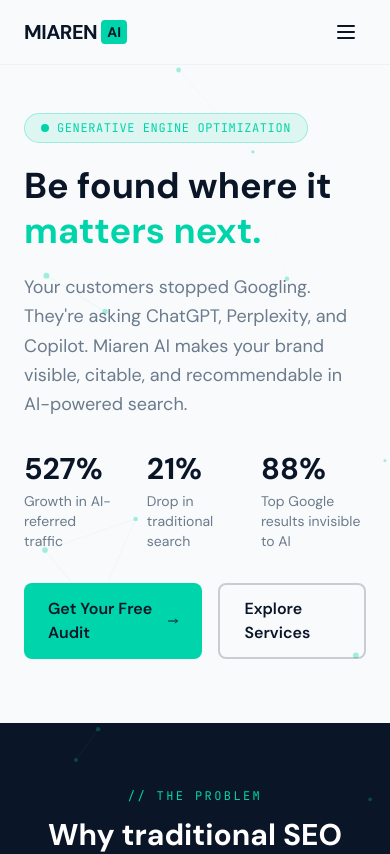
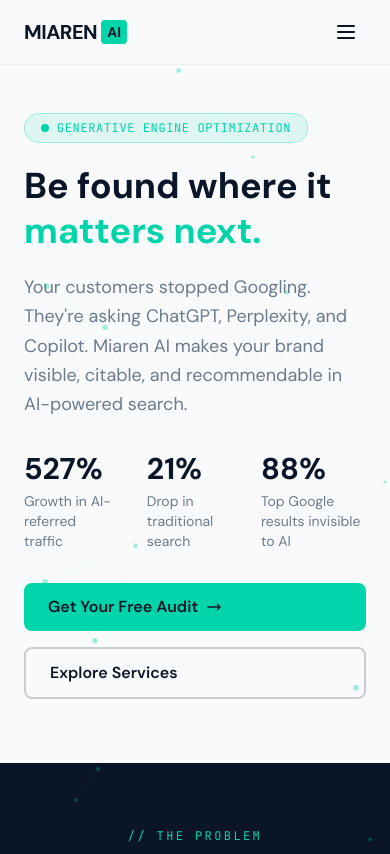
Before and after one commit to miac-design/miarenai, a Next.js app: page / in a window 390 px wide. Shown: the top 854 px of the page. Built offline with nearby package versions, Linux system fonts and the light colour scheme.

Commit message:
fix: mobile buttons stacking, clean LinkedIn URL, fix schema image extension
- Hero buttons: flex-col on mobile, flex-row on sm+ (no more crowding)
- Footer: removed ?viewAsMember=true from LinkedIn URL
- Person schema: .jpg → .png (matches actual file)

```diff
--- a/app/page.tsx
+++ b/app/page.tsx
@@ -46,7 +46,7 @@
                 </div>
               </div>
 
-              <div className="flex gap-4 mt-8">
+              <div className="flex flex-col sm:flex-row gap-4 mt-8">
                 <Link href="/contact" className="btn-primary">
                   Get Your Free Audit
                   <svg className="w-4 h-4" fill="none" viewBox="0 0 24 24" stroke="currentColor">
--- a/components/Footer.tsx
+++ b/components/Footer.tsx
@@ -22,7 +22,7 @@
               <Link href="/contact" className="block text-sm text-gray-400 hover:text-white transition-colors">Contact</Link>
             </div>
             <div className="space-y-2.5">
-              <a href="https://www.linkedin.com/company/miaren-ai/about/?viewAsMember=true" target="_blank" rel="noopener noreferrer" className="block text-sm text-gray-400 hover:text-white transition-colors">LinkedIn</a>
+              <a href="https://www.linkedin.com/company/miaren-ai/" target="_blank" rel="noopener noreferrer" className="block text-sm text-gray-400 hover:text-white transition-colors">LinkedIn</a>
               <a href="mailto:hello@miarenai.com" className="block text-sm text-gray-400 hover:text-white transition-colors">hello@miarenai.com</a>
               <a href="https://calendly.com/c2018-mia/chat-with-mia" target="_blank" rel="noopener noreferrer" className="block text-sm text-gray-400 hover:text-white transition-colors">Book a Call</a>
             </div>
--- a/lib/schema.ts
+++ b/lib/schema.ts
@@ -99,7 +99,7 @@
     alternateName: "Mahboubeh Cheraghian",
     jobTitle: "Founder, Miaren AI",
     url: "https://miarenai.com/about",
-    image: "https://miarenai.com/mia-cheraghian.jpg",
+    image: "https://miarenai.com/mia-cheraghian.png",
     description:
       "PhD researcher, AI strategist, and founder of Miaren AI. Creator of the EXACT Framework for Generative Engine Optimization. Director of Strategic Partnerships & Marketing at Austin AI Hub.",
     sameAs: ["https://www.linkedin.com/in/mia-cheraghian/"],
```
